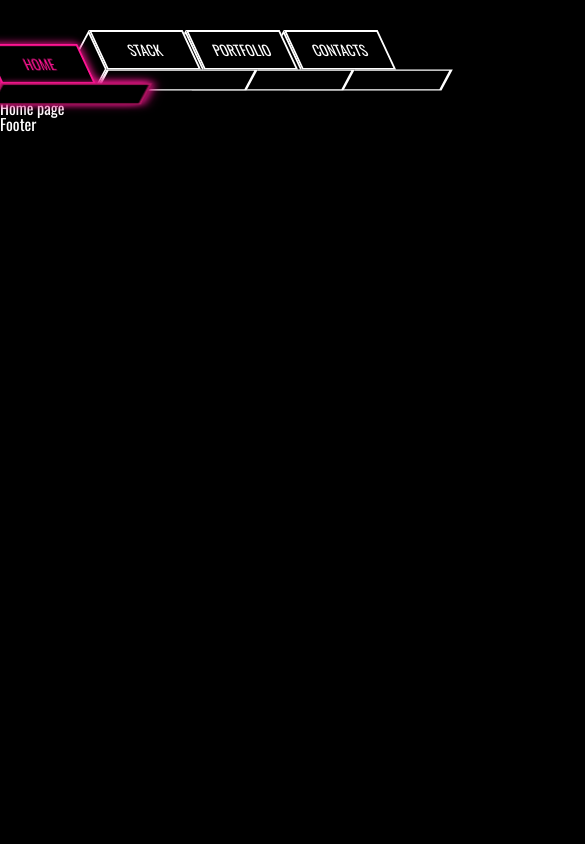
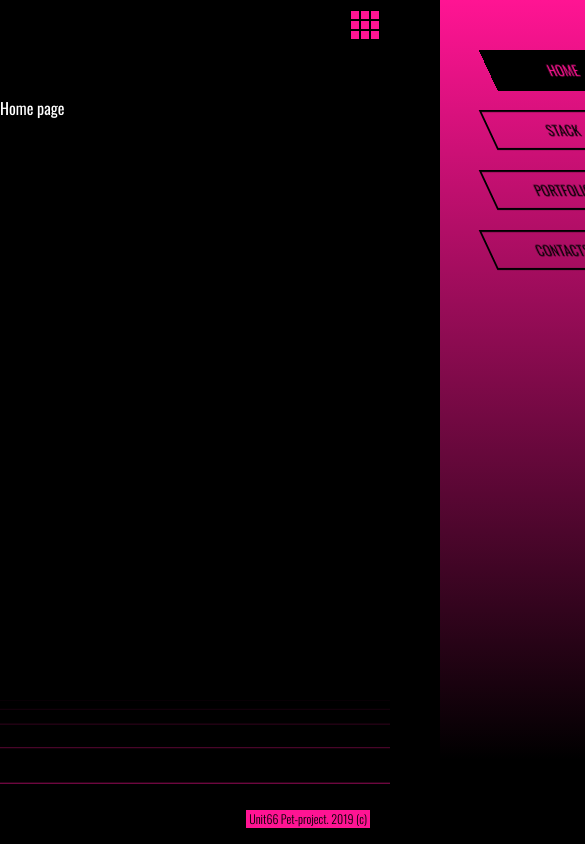
Before and after one commit to unit66/pet, a React app in the folder client/: page / in a window 390 px wide. Shown: the top 844 px of the page, 585 px wide, since content can reach past the window. Built offline with nearby package versions, Linux system fonts and the light colour scheme.

Commit message:
Header, Mobile Header, Footer

```diff
--- a/client/package.json
+++ b/client/package.json
@@ -28,6 +28,7 @@
     "@babel/preset-env": "^7.4.5",
     "@babel/preset-react": "^7.0.0",
     "babel-loader": "^8.0.6",
+    "babel-plugin-transform-class-properties": "^6.24.1",
     "webpack": "^4.32.2",
     "webpack-cli": "^3.3.2"
   }
--- a/client/public/index.html
+++ b/client/public/index.html
@@ -3,6 +3,8 @@
     <head>
         <meta charset="UTF-8">
         <meta name="theme-color" content="#000">
+        <meta name="viewport" content="width=device-width, initial-scale=1">
+        <link href="https://fonts.googleapis.com/icon?family=Material+Icons" rel="stylesheet">
         <title>Unit 66 Pet-project</title>
     </head>
     <body>
--- a/client/src/components/footer/Footer.js
+++ b/client/src/components/footer/Footer.js
@@ -3,7 +3,15 @@ import React from 'react';
 export default function Footer() {
   return (
     <footer>
-      <h1>Footer</h1>
+      <h3>Unit66 Pet-project. 2019 (c)</h3>
+      <div className="animatedLine">
+        <div></div>
+        <div></div>
+        <div></div>
+        <div></div>
+        <div></div>
+        <div></div>
+      </div>
     </footer>
   );
 }
--- /dev/null
+++ b/client/src/components/header/DesktopNavigation.js
@@ -0,0 +1,21 @@
+import React from 'react';
+import { NavLink } from 'react-router-dom';
+
+export default function DesktopNavigation() {
+  return (
+      <nav className="desktop">
+        <NavLink exact to="/">
+          Home
+        </NavLink>
+        <NavLink exact to="/stack">
+          Stack
+        </NavLink>
+        <NavLink exact to="/portfolio">
+          Portfolio
+        </NavLink>
+        <NavLink exact to="/contacts">
+          Contacts
+        </NavLink>
+      </nav>
+  );
+}
--- a/client/src/components/header/Header.js
+++ b/client/src/components/header/Header.js
@@ -1,23 +1,12 @@
 import React from 'react';
-import { NavLink } from 'react-router-dom';
+import DesktopNavigation from './DesktopNavigation'
+import MobileNavigation from './MobileNavigation'
 
 export default function Header() {
   return (
     <header>
-      <nav>
-        <NavLink exact to="/">
-          Home
-        </NavLink>
-        <NavLink exact to="/stack">
-          Stack
-        </NavLink>
-        <NavLink exact to="/portfolio">
-          Portfolio
-        </NavLink>
-        <NavLink exact to="/contacts">
-          Contacts
-        </NavLink>
-        </nav>
+      <DesktopNavigation />
+      <MobileNavigation />
     </header>
   );
 }
--- /dev/null
+++ b/client/src/components/header/MobileNavigation.js
@@ -0,0 +1,49 @@
+import React, { Component } from 'react';
+import { NavLink } from 'react-router-dom';
+
+export default class MobileNavigation extends Component {
+  constructor() {
+    super()
+    this.state = {
+      hidden: true
+    }
+  }
+
+  toggleNavigation = () => {
+    this.setState((prevState) => {
+      return {
+        hidden: !prevState.hidden
+      }
+    })
+  }
+
+  render(){
+    return (
+      <nav className={ this.state.hidden ? "mobile hidden" : "mobile" }>
+        <div className={ this.state.hidden ? "burger hidden" : "burger" } onClick={this.toggleNavigation}>
+          <div></div>
+          <div></div>
+          <div></div>
+          <div></div>
+          <div></div>
+          <div></div>
+          <div></div>
+          <div></div>
+          <div></div>
+        </div>
+        <NavLink exact to="/">
+          Home
+        </NavLink>
+        <NavLink exact to="/stack">
+          Stack
+        </NavLink>
+        <NavLink exact to="/portfolio">
+          Portfolio
+        </NavLink>
+        <NavLink exact to="/contacts">
+          Contacts
+        </NavLink>
+      </nav>
+    );
+  }
+}
--- a/client/src/index.js
+++ b/client/src/index.js
@@ -16,7 +16,7 @@ ReactDOM.render(
   <Provider store={store}>
     <Router>
       <Header />
-        <Application />
+      <Application />
       <Footer />
     </Router>
   </Provider>,
--- a/client/src/scss/style.scss
+++ b/client/src/scss/style.scss
@@ -49,6 +49,9 @@ table {
 *{
   font-family: 'Oswald', sans-serif !important;
 }
+.material-icons{
+  font-family: 'Material Icons' !important;
+}
 
 body{
   background: black;
@@ -63,6 +66,74 @@ header{
     display: flex;
     align-items: center;
     justify-content: center;
+    transform: translateY(0px);
+    transition: .5s;
+    &.mobile.hidden{
+      transform: translateX(300px);
+      transition: .5s;
+      div.burger{
+        transform: translate(-200px, 10px);
+        transition: .5s;
+        div{
+          transition: .5s;
+          background: deeppink;
+        }
+      }
+    }
+    &.mobile{
+      transform: translateX(0px);
+      transition: .5s;
+      display: none;
+      flex-direction: column;
+      justify-content: start;
+      width: 250px;
+      height: 100vh;
+      position: absolute;
+      right: 0;
+      top: 0;
+      background: deeppink;
+      background: linear-gradient(to bottom, deeppink 0%,#000000 90%);
+      div.burger{
+        transform: translate(100px, 10px);
+        transition: .5s;
+        display: grid;
+        grid-template-columns: 1fr 1fr 1fr;
+        width: 30px;
+        height: 30px;
+        div{
+          transition: .5s;
+          width: 8px;
+          height: 8px;
+          margin: 1px;
+          background: #000;
+        }
+        div:nth-child(2n){
+          background: deeppink;
+        }
+      }
+      a{
+        color: black;
+        border-color: black;
+        background: none;
+        margin-top: 20px;
+      }
+      a.active{
+        color: deeppink;
+        border-color: black;
+        background: black;
+        filter: none;
+        transform: skewX(25deg) translate(0px,0);
+      }
+      a:hover{
+        transform: skewX(25deg) translate(-30px,0);
+      }
+      a:before{
+        display: none;
+      }
+      a:after{
+        display: none;
+      }
+    }
     a{
       margin-right: 4px;
       background: #000;
@@ -78,6 +149,7 @@ header{
       font-weight: 400 !important;
       color: white;
       border: 2px solid white;
+      will-change: transform;
       transform: skewX(25deg) translate(0,0);
       transition: .5s;
       &:nth-child(1){
@@ -135,4 +207,77 @@ header{
       }
     }
   }
+  @media (max-width: 719px) {
+    nav.desktop{
+      transform: translateY(-120px);
+      transition: .5s;
+    }
+    nav.mobile{
+      display: flex;
+      transform: translateX(0px);
+      transition: .5s;
+    }
+  }
 }
+
+footer{
+  position: fixed;
+  bottom: 0;
+  width: 100vw;
+  height: 50px;
+  background: black;
+  color: deeppink;
+  display: flex;
+  justify-content: flex-end;
+  align-items: center;
+  font-size: 12px;
+  font-weight: 300;
+  h3{
+    display: block;
+    padding: 3px;
+    background: deeppink;
+    color: black;
+    margin-right: 20px;
+    z-index: 9;
+  }
+  .animatedLine{
+    width: 100%;
+    height: 100%;
+    position: absolute;
+    div{
+      position: absolute;
+      bottom: -1px;
+      width: 100%;
+      height: 1px;
+      background: deeppink;
+      animation-name: footer-animation;
+      animation-duration: 4s;
+      animation-iteration-count: infinite;
+    }
+    div:nth-child(2){
+      animation-delay: 1s;
+    }
+    div:nth-child(3){
+      animation-delay: 2s;
+    }
+    div:nth-child(4){
+      animation-delay: 2.5s;
+    }
+    div:nth-child(5){
+      animation-delay: 3s;
+    }
+    div:nth-child(6){
+      animation-delay: 3.5s;
+    }
+    @keyframes footer-animation {
+      from {
+        transform: translateY(0);
+        opacity: 1;
+      }
+      to {
+        transform: translateY(-150px);
+        opacity: 0;
+      }
+    }
+  }
+}
```
Also changed, not shown: client/.babelrc, 1 other file.
